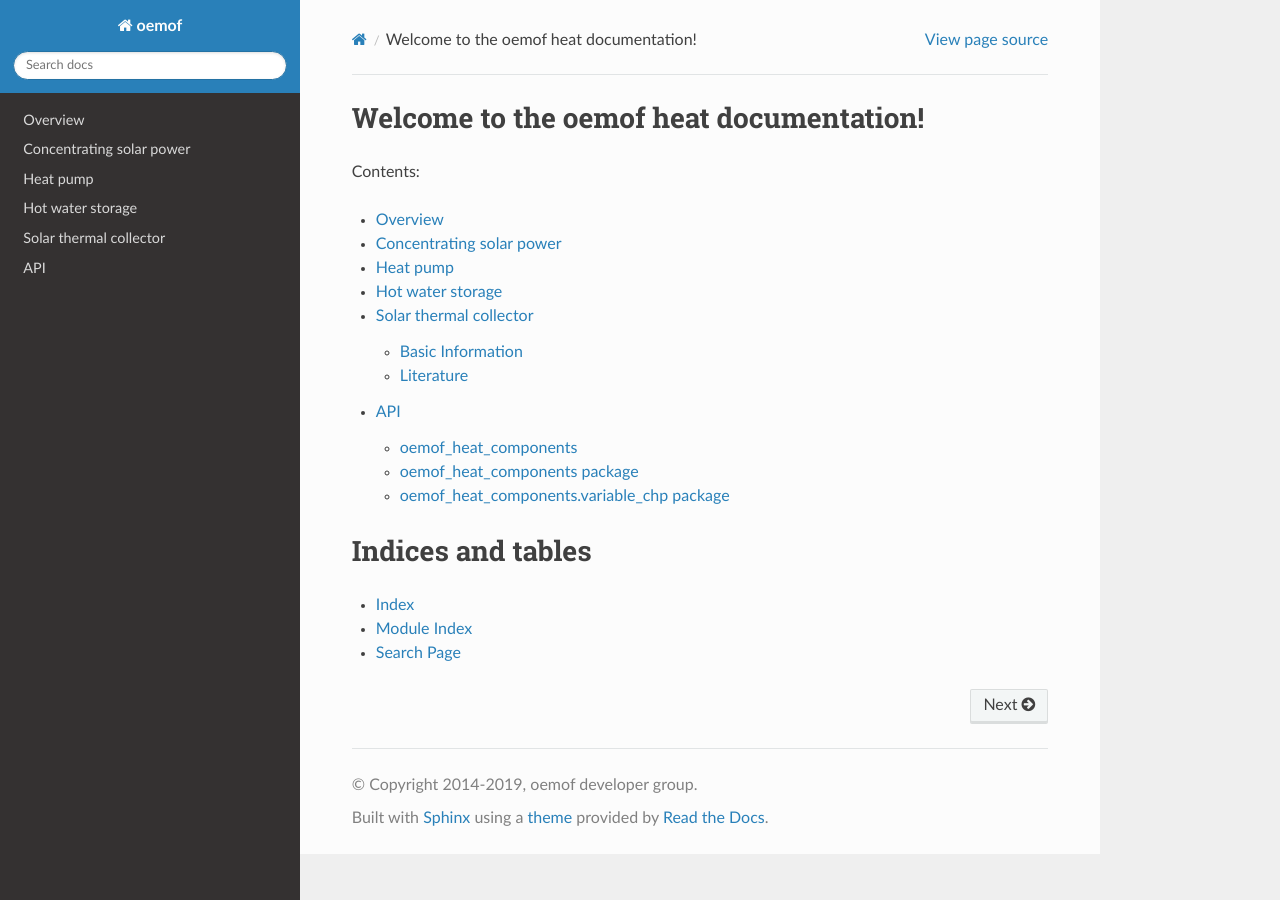
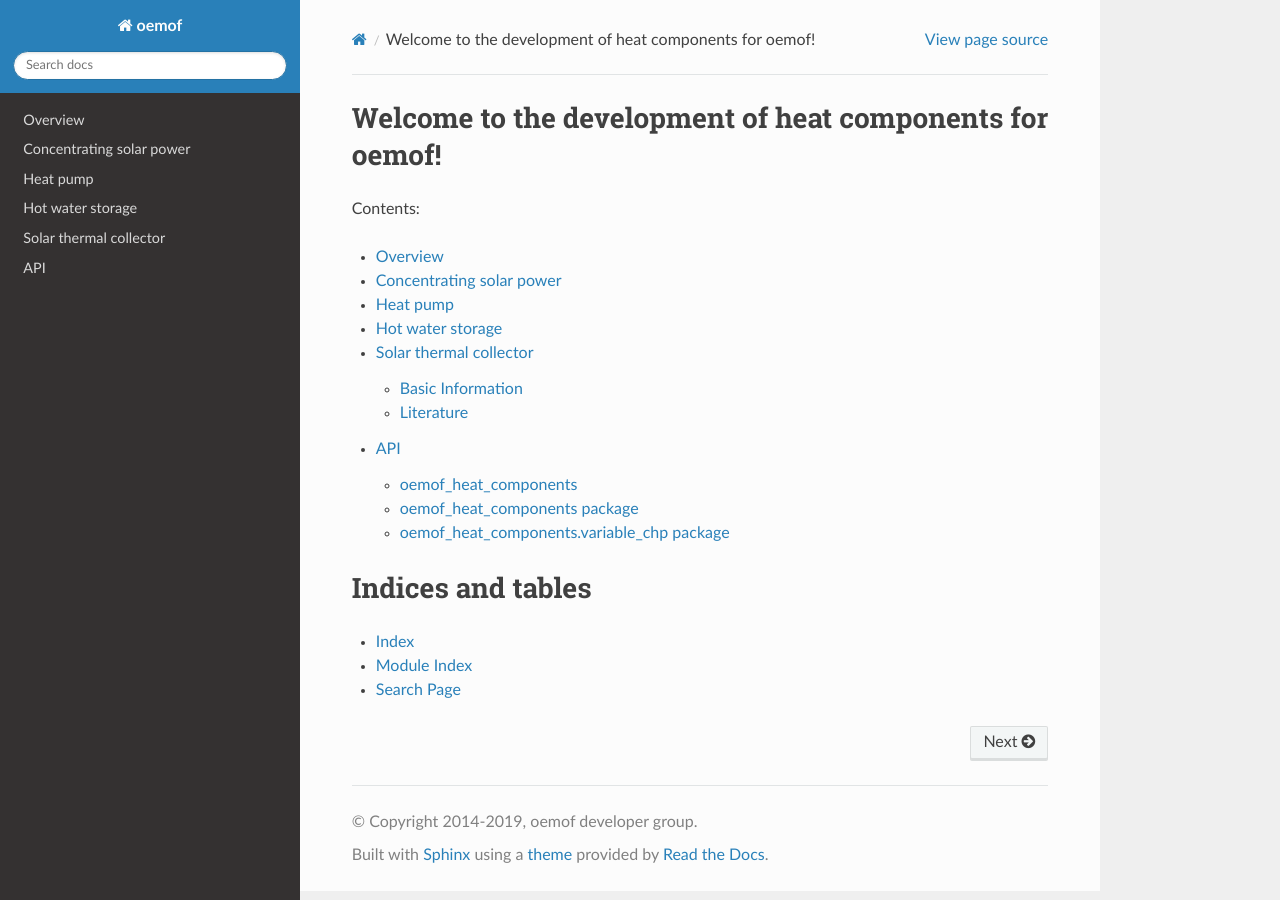
Before and after one commit to oemof/oemof-thermal, a Sphinx documentation site: the page built from docs/index.rst, in a window 1280 px wide. Built offline with Sphinx 7.4.7 and the Read the Docs theme 2.0.0, drawn with Linux system fonts in a browser that asks for light colours; formulas are drawn with MathJax 3.

Commit message:
Update index.rst

```diff
--- a/docs/index.rst
+++ b/docs/index.rst
@@ -3,8 +3,8 @@
    You can adapt this file completely to your liking, but it should at least
    contain the root `toctree` directive.
 
-Welcome to the oemof heat documentation!
-========================================
+Welcome to the development of heat components for oemof!
+========================================================
 
 Contents:
 
```
